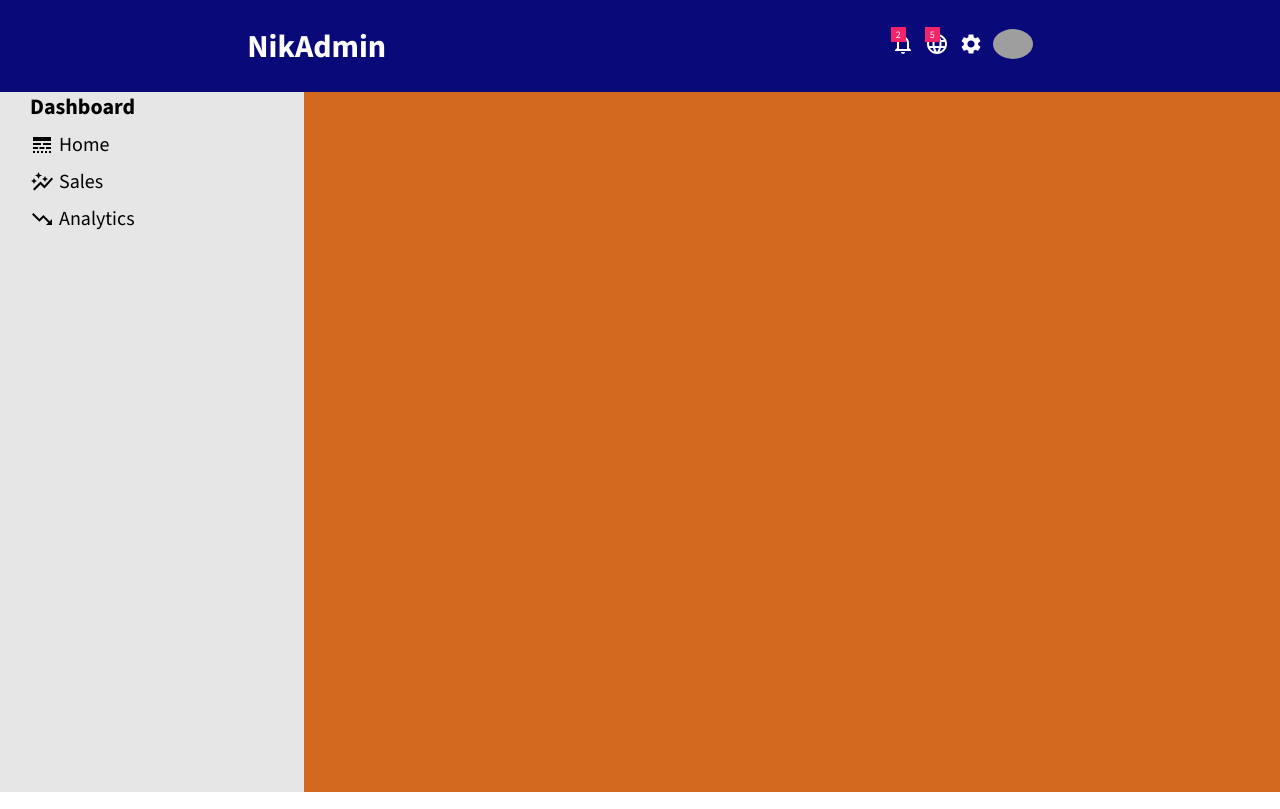
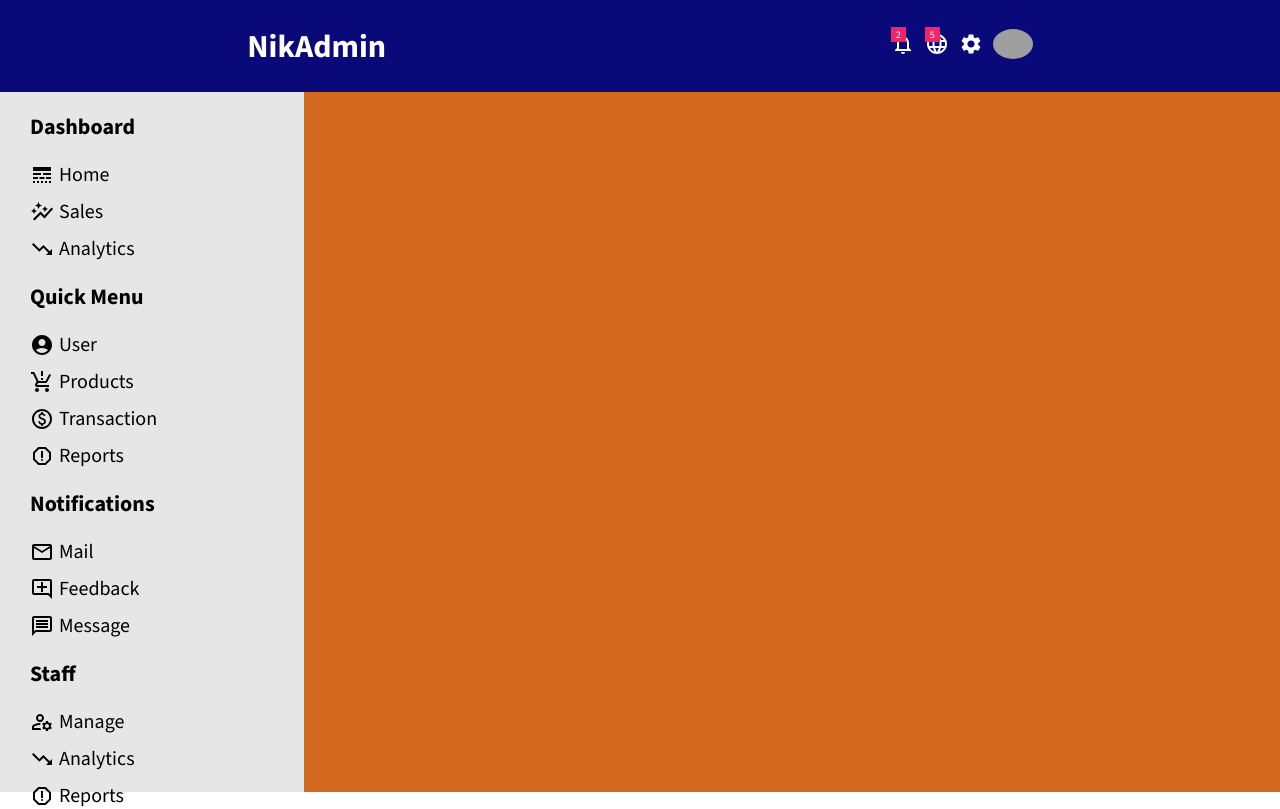
Before and after one commit to Samiul-Ahmed-96/admin-dashboard, a React (Create React App) app: page / in a window 1280 px wide. Built offline with nearby package versions, Linux system fonts and the light colour scheme; grey boxes are pictures that could not be loaded.

Commit message:
Style Added

```diff
--- a/src/Components/Sidebar/Sidebar.js
+++ b/src/Components/Sidebar/Sidebar.js
@@ -1,4 +1,4 @@
-import { AutoGraphOutlined, LineStyleOutlined, TrendingDownOutlined } from '@mui/icons-material';
+import { AccountCircle, AddCommentOutlined, AutoGraphOutlined, EmailOutlined, LineStyleOutlined, ManageAccountsOutlined, MessageOutlined, PaidOutlined, ProductionQuantityLimitsOutlined, ReportGmailerrorredOutlined, TrendingDownOutlined } from '@mui/icons-material';
 import React from 'react';
 import './Sidebar.scss';
 
@@ -25,7 +25,68 @@ const Sidebar = () => {
 
                     </ul>
                 </div>
-            </div>
+                <div className="sidebar-menu">
+                    <h3>Quick Menu</h3>
+                    <ul>
+                        <div className="menu-item">
+                        <AccountCircle/>
+                        <span>User</span>
+                        </div>
+                        <div className="menu-item">
+                        <ProductionQuantityLimitsOutlined/>
+                        <span>Products</span>
+                        </div>
+
+                        <div className="menu-item">
+                        <PaidOutlined/>
+                        <span>Transaction</span>
+                        </div>
+                        <div className="menu-item">
+                        <ReportGmailerrorredOutlined/>
+                        <span>Reports</span>
+                        </div>
+
+                    </ul>
+                </div>
+                </div>
+                <div className="sidebar-menu">
+                    <h3>Notifications</h3>
+                    <ul>
+                        <div className="menu-item">
+                        <EmailOutlined/>
+                        <span>Mail</span>
+                        </div>
+                        <div className="menu-item">
+                        <AddCommentOutlined/>
+                        <span>Feedback</span>
+                        </div>
+
+                        <div className="menu-item">
+                        <MessageOutlined/>
+                        <span>Message</span>
+                        </div>
+
+                    </ul>
+                </div>
+                <div className="sidebar-menu">
+                    <h3>Staff</h3>
+                    <ul>
+                        <div className="menu-item">
+                        <ManageAccountsOutlined/>
+                        <span>Manage</span>
+                        </div>
+                        <div className="menu-item">
+                        <TrendingDownOutlined/>
+                        <span>Analytics</span>
+                        </div>
+
+                        <div className="menu-item">
+                        <ReportGmailerrorredOutlined/>
+                        <span>Reports</span>
+                        </div>
+
+                    </ul>
+                </div>
         </div>
     );
 };
--- a/src/Components/Sidebar/Sidebar.scss
+++ b/src/Components/Sidebar/Sidebar.scss
@@ -5,12 +5,14 @@
   padding: 0px 30px;
   h3 {
     font-size: 22px;
+    margin: 20px 0px;
   }
   .menu-item {
     display: flex;
     align-items: center;
     font-size: 20px;
     margin: 10px -40px;
+    cursor: pointer;
     span {
       margin-left: 5px;
     }
```
